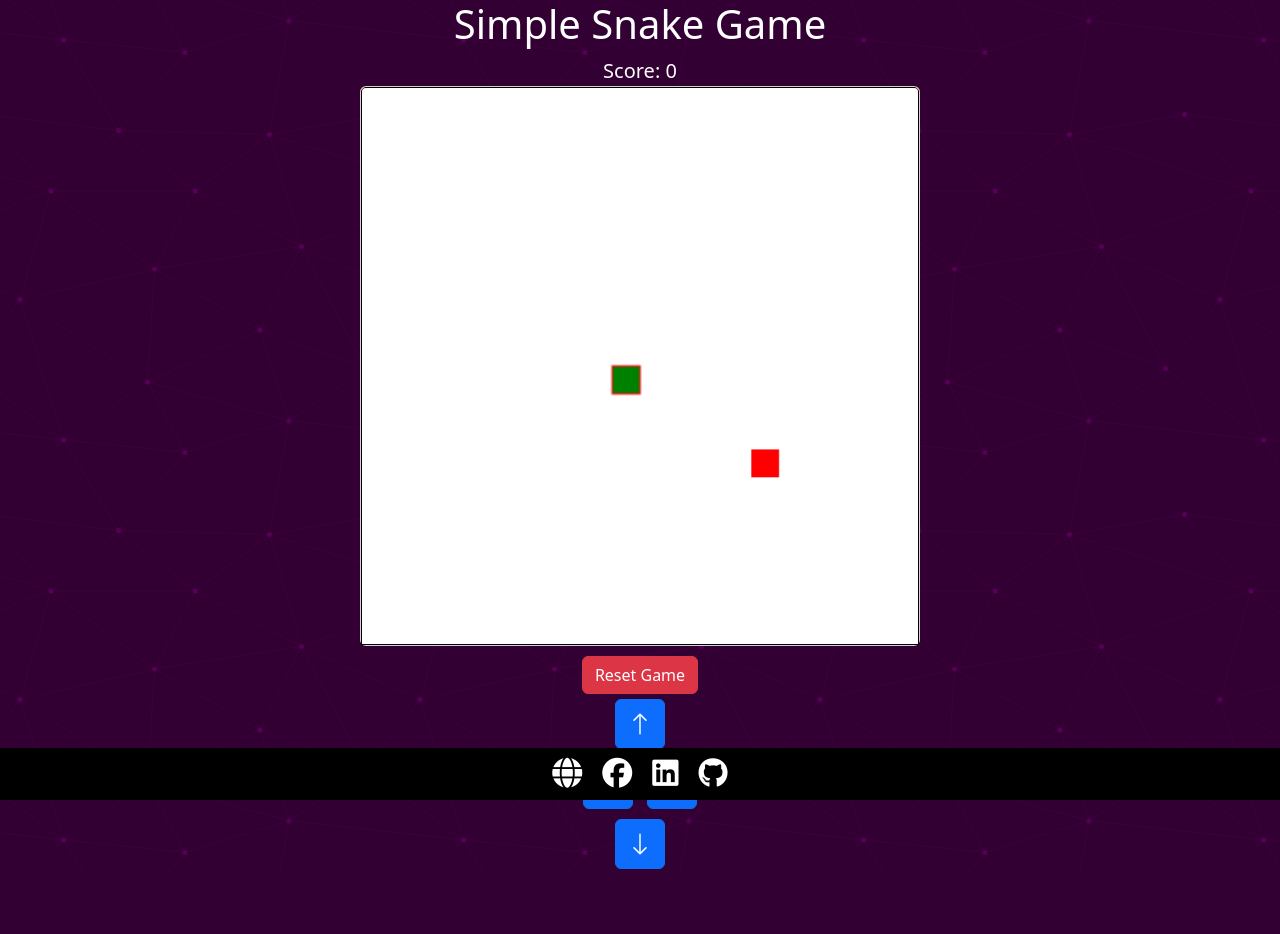
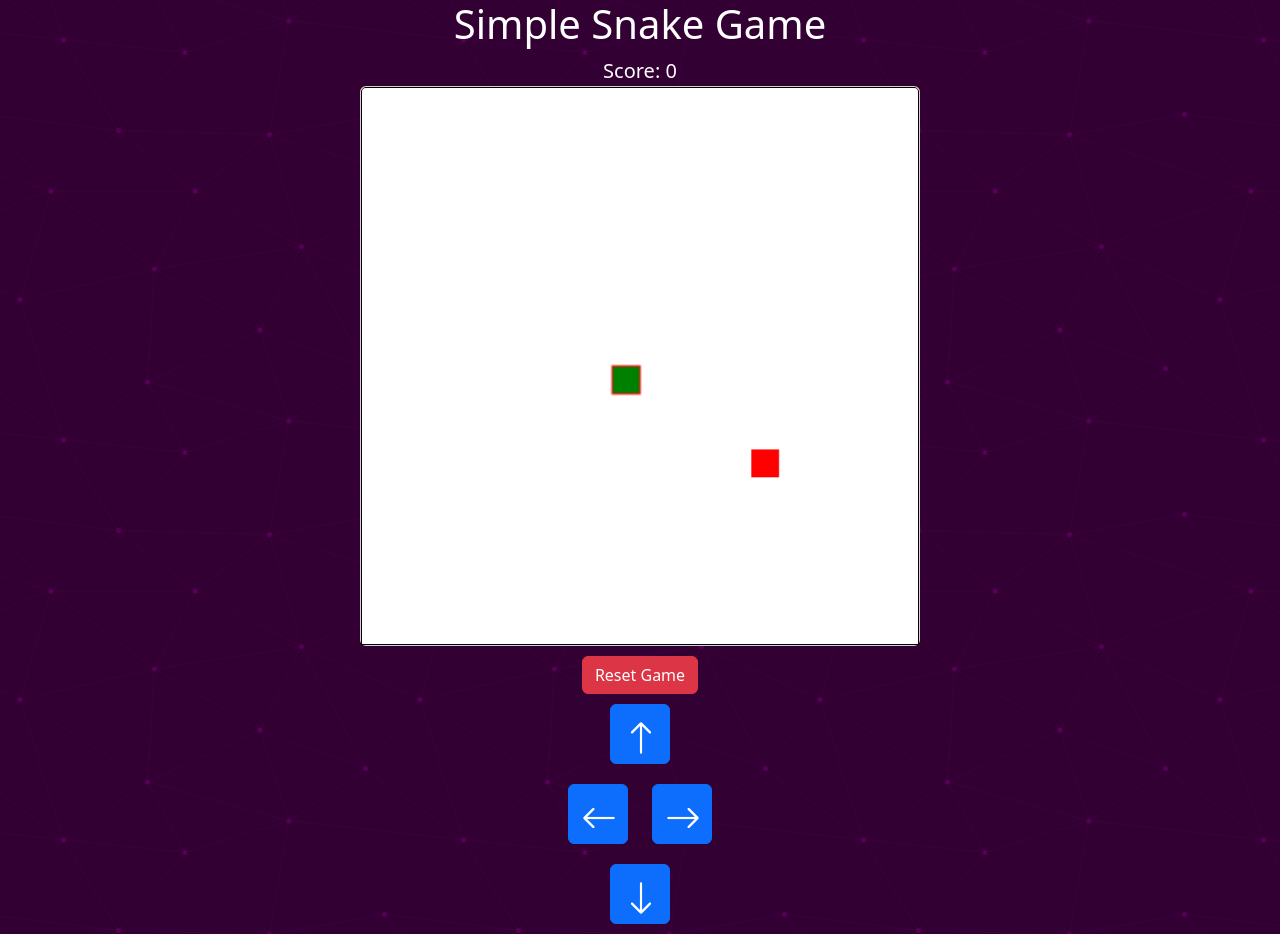
Before and after one commit to Aisiahhh/Snake_Game, a plain HTML site: page index.html in a window 1280 px wide. Before the commit the page ends 874 px from the top, so only its background shows below. Drawn offline with nearby package versions, Linux system fonts and the light colour scheme.

Commit message:
Adjust button sizes

```diff
--- a/index.html
+++ b/index.html
@@ -33,29 +33,6 @@
             </div>
         </div>
     </div>
-
-    <footer>
-        <!-- Website -->
-        <a href="" target="blank">
-            <i class="fa-solid fa-globe"></i>
-        </a>
-
-        <!-- Facebook -->
-        <a href="" target="blank">
-            <i class="fa-brands fa-facebook"></i>
-        </a>
-
-        <!-- Twitter -->
-        <a href="" target="blank">
-            <i class="fa-brands fa-linkedin"></i>
-        </a>
-
-        <a href="https://github.com/Aisiahhh" target="blank">
-            <i class="fa-brands fa-github"></i>
-        </a>
-
-    </footer>
-
     <script src="snake.js"></script>
 </body>
 </html>
--- a/snake.js
+++ b/snake.js
@@ -8,7 +8,7 @@ let food;
 let d;
 let game;
 let score;
-let speed = 100; // Initial speed in milliseconds
+let speed = 200; // Initial speed in milliseconds
 
 function initializeGame() {
     snake = [];
--- a/style.css
+++ b/style.css
@@ -12,10 +12,10 @@
         }
 
         .direction-btn {
-            width: 50px;
-            height: 50px;
-            font-size: 24px;
-            margin: 5px;
+            width: 60px; /* Increased width */
+            height: 60px; /* Increased height */
+            font-size: 36px; /* Increased font size */
+            margin: 10px; /* Increased margin */
         }
 
         #cardBody {
```
